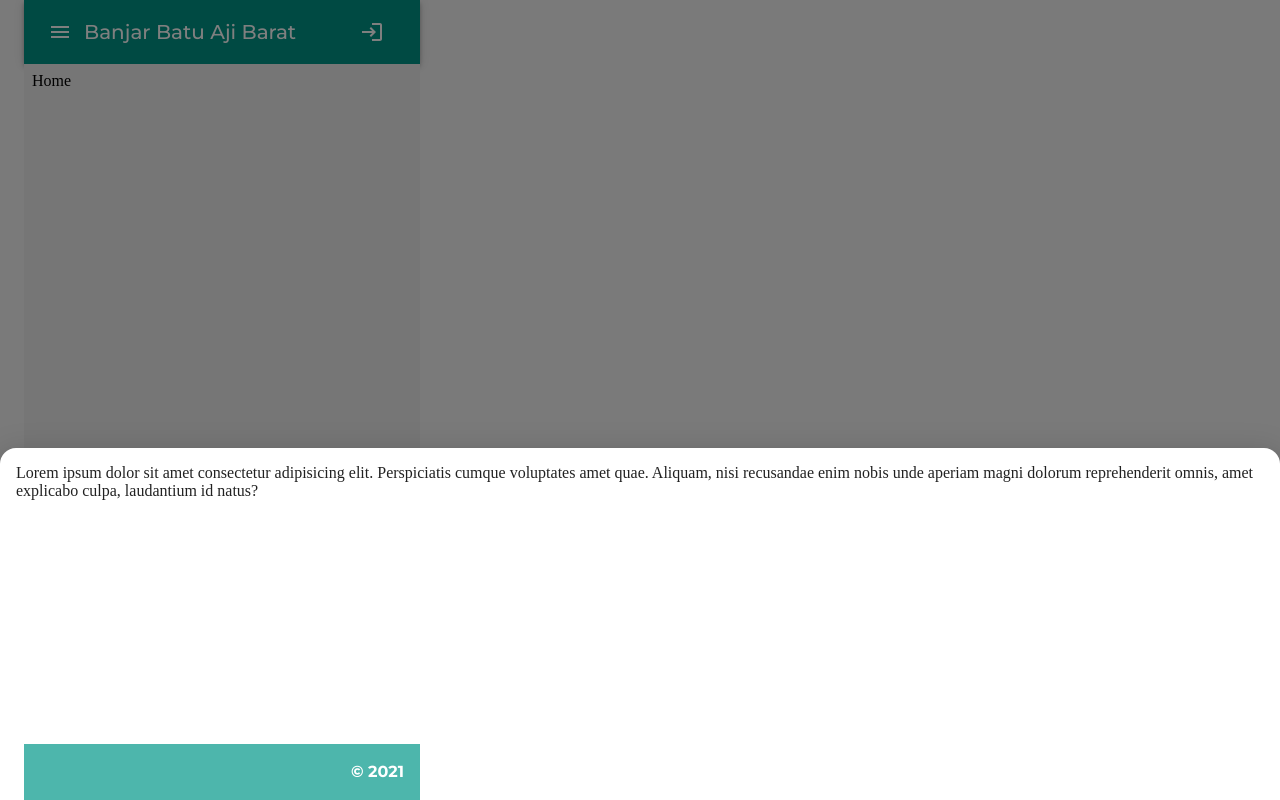
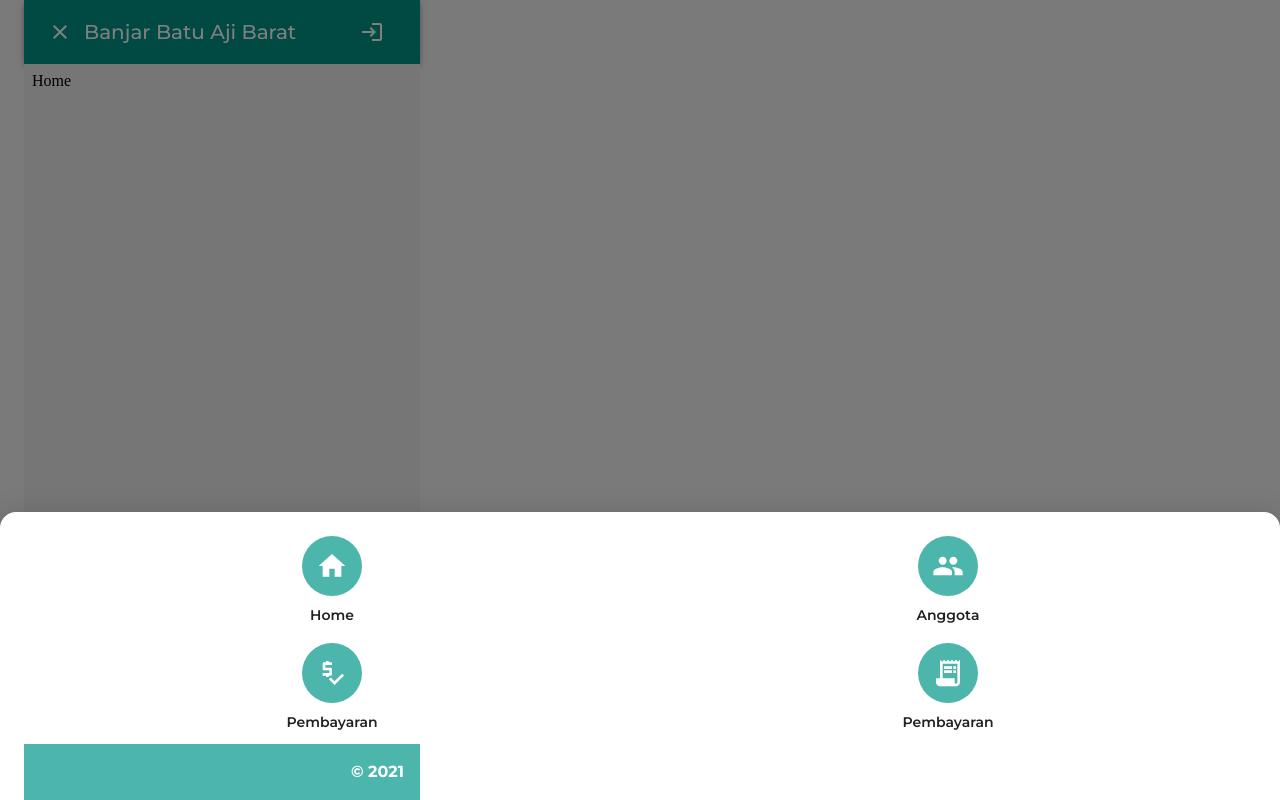
Before and after one commit to igks/banjar-spa, a React (Vite) app: page /home in a window 1280 px wide. Both pictures are taken after a click on the button 60 px from the left and 32 px from the top of the page. Built offline with nearby package versions, Linux system fonts and the light colour scheme.

Commit message:
feat: menu button

```diff
--- a/src/pages/main/Header.tsx
+++ b/src/pages/main/Header.tsx
@@ -1,11 +1,50 @@
-import { AppBar, Box, IconButton, Toolbar, Typography } from "@mui/material";
-import MenuIcon from "@mui/icons-material/Menu";
-import LoginIcon from "@mui/icons-material/Login";
+import {
+  AppBar,
+  Box,
+  Grid,
+  IconButton,
+  Toolbar,
+  Typography,
+} from "@mui/material";
+
+import {
+  Menu,
+  Login,
+  Close,
+  Group,
+  PriceCheck,
+  ReceiptLong,
+  Home,
+} from "@mui/icons-material";
 import { useState } from "react";
 import { StyledDrawer } from "./styled.component";
+import MenuButton, { MenuButtonProps } from "./MenuButton";
 
 const Header = () => {
   const [openDrawer, setOpenDrawer] = useState(false);
+
+  const menu: MenuButtonProps[] = [
+    {
+      icon: <Home sx={{ fontSize: 32 }} />,
+      caption: "Home",
+      onClick: () => {},
+    },
+    {
+      icon: <Group sx={{ fontSize: 32 }} />,
+      caption: "Anggota",
+      onClick: () => {},
+    },
+    {
+      icon: <PriceCheck sx={{ fontSize: 32 }} />,
+      caption: "Pembayaran",
+      onClick: () => {},
+    },
+    {
+      icon: <ReceiptLong sx={{ fontSize: 32 }} />,
+      caption: "Pembayaran",
+      onClick: () => {},
+    },
+  ];
 
   return (
     <>
@@ -19,7 +58,7 @@ const Header = () => {
               aria-label="menu"
               onClick={() => setOpenDrawer(true)}
             >
-              <MenuIcon />
+              {openDrawer ? <Close /> : <Menu />}
             </IconButton>
 
             <Typography variant="h6" component="div" sx={{ flexGrow: 1 }}>
@@ -33,7 +72,7 @@ const Header = () => {
               aria-label="menu"
               onClick={() => setOpenDrawer(true)}
             >
-              <LoginIcon />
+              <Login />
             </IconButton>
           </Toolbar>
         </AppBar>
@@ -45,13 +84,20 @@ const Header = () => {
         >
           <Box
             sx={{
-              minHeight: "40vh",
+              minHeight: "30vh",
             }}
           >
-            Lorem ipsum dolor sit amet consectetur adipisicing elit.
-            Perspiciatis cumque voluptates amet quae. Aliquam, nisi recusandae
-            enim nobis unde aperiam magni dolorum reprehenderit omnis, amet
-            explicabo culpa, laudantium id natus?
+            <Box>
+              <Grid container rowSpacing={2}>
+                {menu.map((menu) => (
+                  <MenuButton
+                    icon={menu.icon}
+                    caption={menu.caption}
+                    onClick={menu.onClick}
+                  />
+                ))}
+              </Grid>
+            </Box>
           </Box>
         </StyledDrawer>
       </Box>
--- /dev/null
+++ b/src/pages/main/MenuButton.tsx
@@ -0,0 +1,46 @@
+import { Grid, Box, Typography } from "@mui/material";
+import { palettes } from "../../constants/theme";
+import { ReactNode } from "react";
+
+export type MenuButtonProps = {
+  icon: ReactNode;
+  caption: string;
+  onClick: () => void;
+};
+
+const MenuButton = ({ icon, caption, onClick }: MenuButtonProps) => {
+  return (
+    <Grid item xs={6}>
+      <Box
+        sx={{
+          display: "flex",
+          flexDirection: "column",
+          alignItems: "center",
+        }}
+      >
+        <Box
+          component="div"
+          sx={{
+            width: 60,
+            height: 60,
+            backgroundColor: palettes.primary.light,
+            display: "flex",
+            justifyContent: "center",
+            alignItems: "center",
+            borderRadius: 30,
+            color: palettes.common.white,
+            marginBottom: 1,
+          }}
+          onClick={onClick}
+        >
+          {icon}
+        </Box>
+        <Typography variant="caption" sx={{ fontSize: 14, fontWeight: 600 }}>
+          {caption}
+        </Typography>
+      </Box>
+    </Grid>
+  );
+};
+
+export default MenuButton;
--- a/src/pages/main/styled.component.tsx
+++ b/src/pages/main/styled.component.tsx
@@ -6,6 +6,6 @@ export const StyledDrawer = styled(Drawer)`
   > div:nth-child(3) {
     border-top-left-radius: ${spacing(2)};
     border-top-right-radius: ${spacing(2)};
-    padding: ${spacing(2)};
+    padding: ${spacing(3)};
   }
 `;
```
